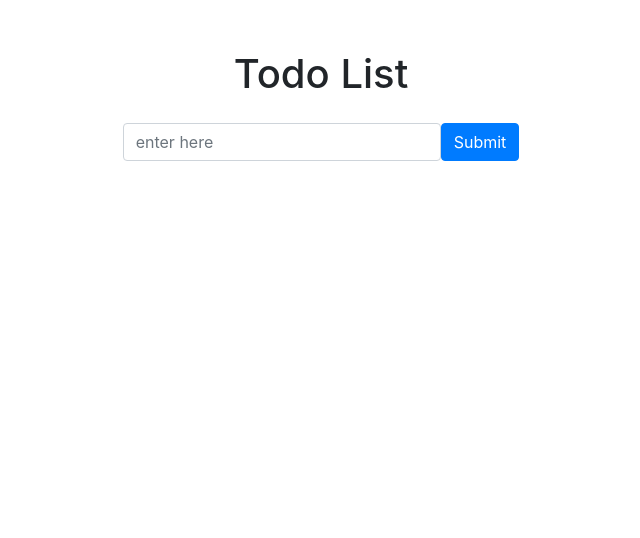
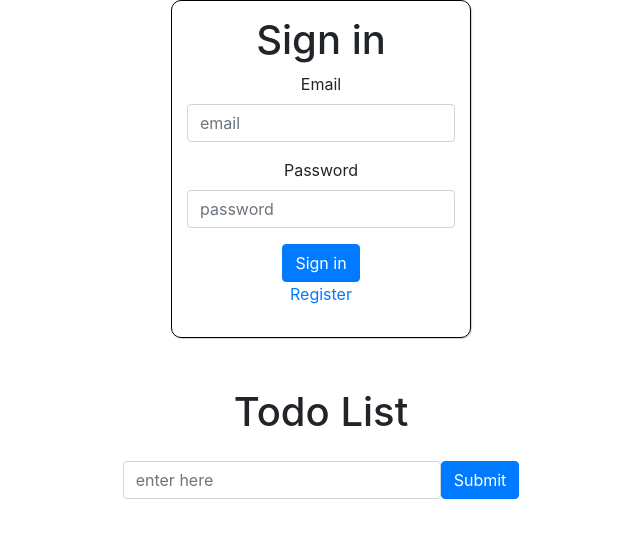
Before and after one commit to algojedi/todo-redux, a React (Create React App) app: page / in a window 1280 px wide. Shown: the top 538 px of the page, without its empty margins (319-959 px from the left). Built offline with nearby package versions, Linux system fonts and the light colour scheme.

Commit message:
adding signin

```diff
--- a/src/App.js
+++ b/src/App.js
@@ -2,11 +2,13 @@ import React from 'react';
 import './App.css';
 import Header from './components/header/header.component';
 import List from './components/list/list-container'
+import Signin from './components/signin/signin';
 
 
 function App() {
   return (
     <div className="App">
+      <Signin/>
       <Header/>
       <List/>
     </div>
--- /dev/null
+++ b/src/components/signin/signin.css
@@ -0,0 +1,8 @@
+#formWrapper {
+    width: 300px;
+    margin: auto;
+    border: 1px solid black;
+    box-shadow: 1px 1px 1px lightgrey;
+    padding: 15px;
+    border-radius: 10px;
+}
--- /dev/null
+++ b/src/components/signin/signin.js
@@ -0,0 +1,27 @@
+import React from "react";
+import { FormGroup, Button,Input, Label } from 'reactstrap';
+import './signin.css';
+
+const Signin = () => {
+
+    return (
+        <div id='formWrapper'>
+            <h1>Sign in</h1>
+            <FormGroup>
+                <Label for="email">Email</Label>
+                <Input type="email" name="email" id="email" placeholder="email" />
+            </FormGroup>
+            <FormGroup>
+                <Label for="password">Password</Label>
+                <Input type="password" name="password" id="password" placeholder="password" />
+            </FormGroup>
+            <Button color='primary'>Sign in</Button>
+            <a href='#'>
+                <p id='register'>Register</p>
+            </a>
+        </div>)
+
+}
+
+
+export default Signin;
```
